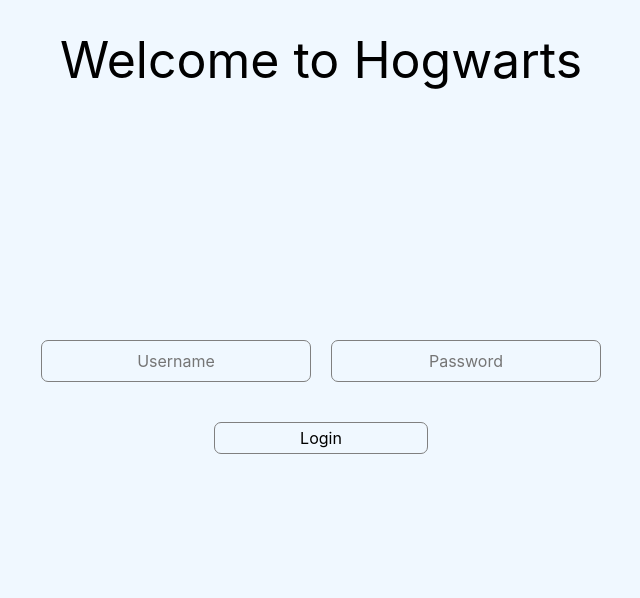
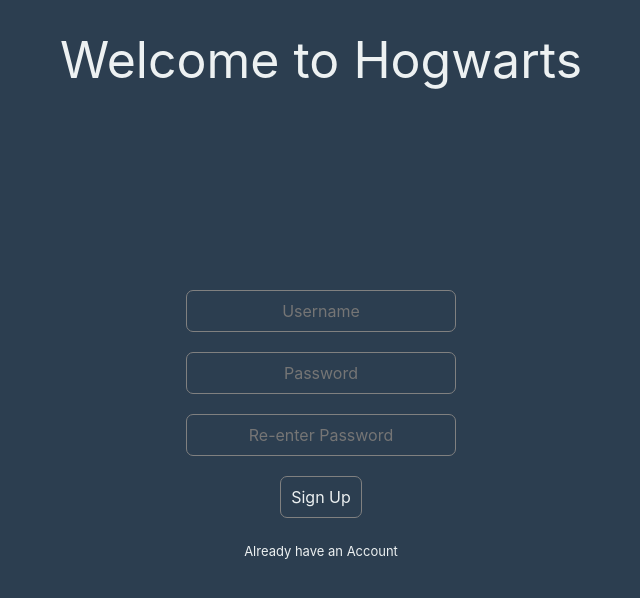
Before and after one commit to HarryPotterProjects/My-Hogwarts-Journey, a React (Create React App) app in the folder frontend/: page / in a window 1280 px wide. Shown: the top 598 px of the page, without its empty margins (319-959 px from the left). Built offline with nearby package versions, Linux system fonts and the light colour scheme.

Commit message:
Front of Login & SignUp OK

```diff
--- a/frontend/src/App.js
+++ b/frontend/src/App.js
@@ -1,9 +1,10 @@
 import './App.css';
 import Login from './components/Login'
+import Signup from './components/Signup'
 function App() {
   return (
     <div className="App">
-      <Login/>
+      <div><Signup/></div>
     </div>
   );
 }
--- a/frontend/src/components/Login.css
+++ b/frontend/src/components/Login.css
@@ -3,15 +3,19 @@
     flex-direction: column;
     justify-content: flex-start;
     align-items: center;
-    background-color: aliceblue;
+    background-color: #2c3e50;
     height: 100vh;
 }
 .title{
     font-size: 50px;
     margin-top: 30px;
-    margin-bottom: 250px;
+    margin-bottom: 200px;
+    color: hsl(192, 15%, 94%);
 }
-input {
+.login-container{
+    margin-bottom: 25px;
+}
+input,button {
     all: unset;
   }
 .login-credentials-container {
@@ -24,12 +28,12 @@
     width: calc(50% - 10px);
     box-sizing: border-box;
     transition: background-color 0.5s ease;
-
 }
 .login-credentials:not(:last-child) {
     margin-right: 20px;
 }
-.login-credentials,.login-submit{
+.login-credentials,.login-submit,.create-account{
+    color: #ecf0f1;
     border-radius: 7px;
     border: .5px solid grey;
 }
@@ -40,10 +44,21 @@
     cursor: pointer;
     transition: background-color 0.5s ease;
 }
+.create-account{
+    color: #ecf0f1;
+    font-size: small;
+    border: none;
+    padding: 5px;
+    box-sizing: border-box;
+    cursor: pointer;
+    transition: color 0.3s ease;
+}
+.create-account:hover{
+    color: hsl(45, 100%, 67%);
+}
 .login-credentials:hover {
-    background-color: yellow;
+    background-color: hsl(204, 76%, 25%);
 }
 .login-submit:hover{
-    background-color: rgb(47, 85, 173);
-
+    background-color: hsl(145, 82%, 30%);
 }
--- a/frontend/src/components/Login.js
+++ b/frontend/src/components/Login.js
@@ -4,7 +4,7 @@
   return (
         <div className='wrapper'>
             <div className="title">
-                Welcome to Hogwarts
+                Welcome back to Hogwarts
             </div>
             <div className="login-container">
                 <div className="login-credentials-container">
@@ -12,10 +12,10 @@
                     <input className="login-credentials" type="password" placeholder='Password'/>
                 </div>
                 <input className="login-submit" type="submit" value="Login"/>
+            </div>
+            <button className="create-account">Create an Account</button>
 
-            </div>
         </div>
   )
 }
-
 export default Login
--- /dev/null
+++ b/frontend/src/components/Signup.css
@@ -0,0 +1,25 @@
+.signup-container{
+    display: flex;
+    flex-direction: column;
+    justify-content: center;
+}
+.signup-credentials,.signup-submit{
+    margin-bottom: 20px;
+    display: block;
+    text-align: center;
+    padding: 10px;
+    box-sizing: border-box;
+    transition: background-color 0.5s ease;
+    color: #ecf0f1;
+    border-radius: 7px;
+    border: .5px solid grey;
+}
+.signup-submit{
+    cursor: pointer;
+}
+.signup-credentials:hover {
+    background-color: hsl(204, 76%, 25%);
+}
+.signup-submit:hover{
+    background-color: hsl(145, 82%, 30%);
+}
--- /dev/null
+++ b/frontend/src/components/Signup.js
@@ -0,0 +1,20 @@
+import React from 'react'
+import './Signup.css'
+function Signup() {
+  return (
+    <div className="wrapper">
+        <div className="title">
+            Welcome to Hogwarts
+        </div>
+        <div className="signup-container">
+            <input className='signup-credentials' type="text" placeholder='Username'/>
+            <input className='signup-credentials' type="password" placeholder='Password'/>
+            <input className='signup-credentials' type="password" placeholder='Re-enter Password'/>
+        </div>
+        <input className="signup-submit" type="submit" value="Sign Up"/>
+        <button className="create-account">Already have an Account</button>
+    </div>
+  )
+}
+
+export default Signup
```
Also changed, not shown: frontend/public/manifest.json.
